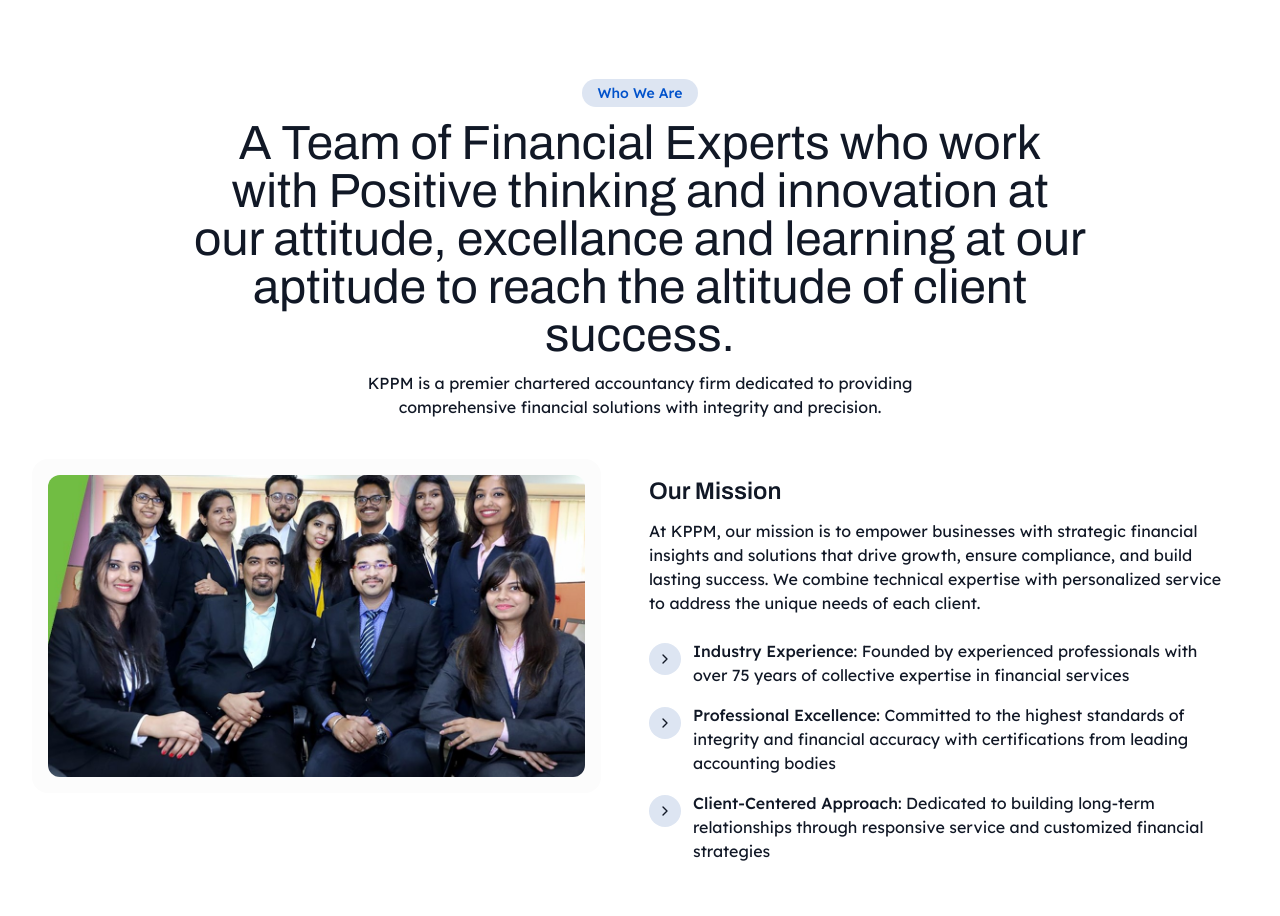
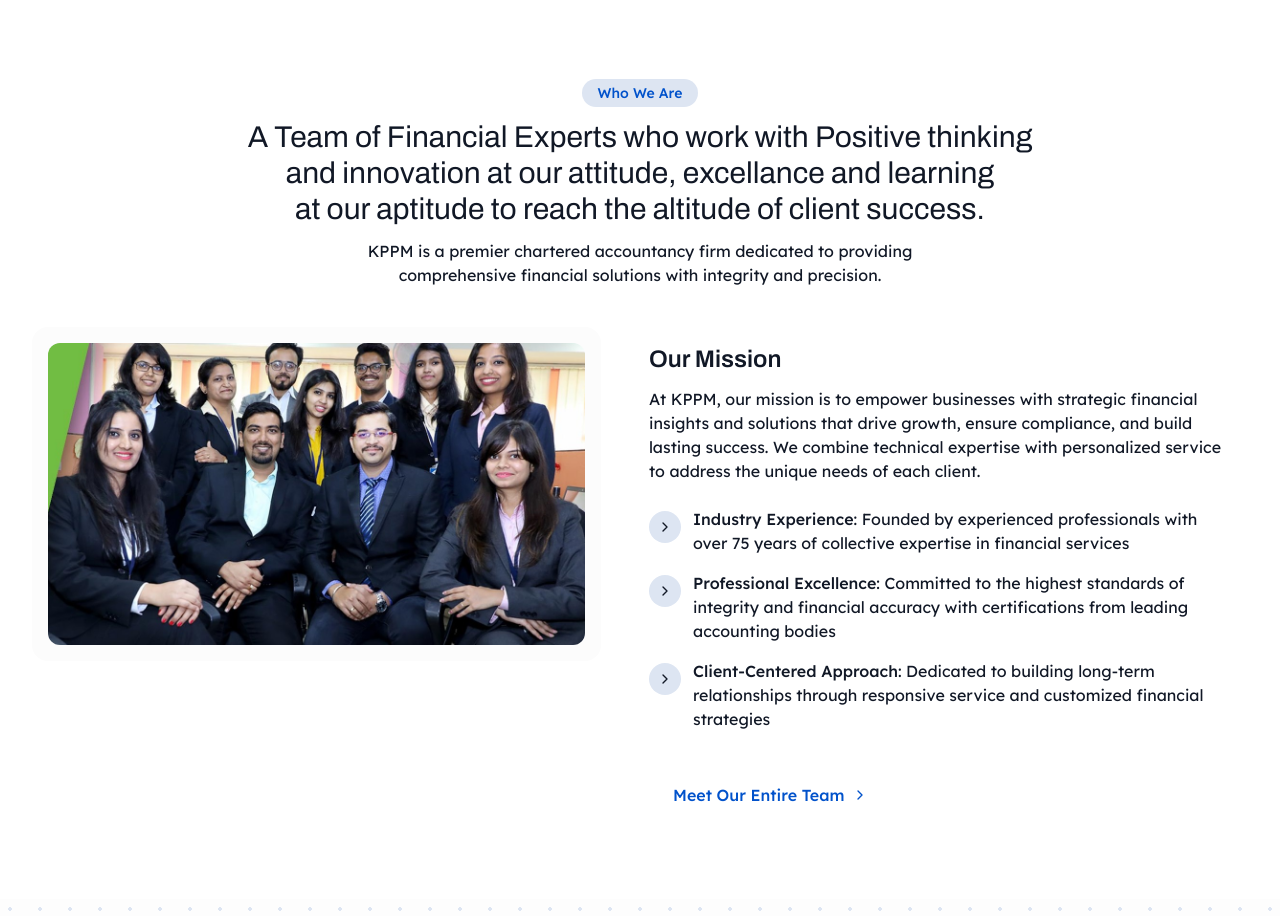
Before and after one commit to ankur-development/kppmca, a Next.js app: page / in a window 1280 px wide. Shown: the part 813-1729 px from the top of the page. Built offline with nearby package versions, Linux system fonts and the light colour scheme.

Commit message:
text fixed

```diff
--- a/sections/about.tsx
+++ b/sections/about.tsx
@@ -8,7 +8,7 @@
         <div className="w-fit bg-accent text-primary px-4 py-1 rounded-full text-sm font-medium">
           Who We Are
         </div>
-        <h1 className="text-3xl sm:text-4xl md:text-5xl mt-3">
+        <h1 className="text-xl sm:text-2xl md:text-3xl mt-3 text-balance">
           A Team of Financial Experts who work with Positive thinking and innovation at our attitude, excellance and learning at our aptitude to reach the altitude of client success.
         </h1>
         <p className="max-w-xl mt-3 text-sm sm:text-base">
--- a/sections/services.tsx
+++ b/sections/services.tsx
@@ -54,7 +54,7 @@
         <div className="w-fit bg-accent text-primary px-3 sm:px-4 py-1 rounded-full text-xs sm:text-sm font-medium">
           How We Serve
         </div>
-        <h1 className="text-3xl sm:text-4xl md:text-5xl mt-3">
+        <h1 className="text-3xl sm:text-4xl md:text-5xl mt-3 ">
           Comprehensive Financial and Compliance Services Tailored to Your Needs
         </h1>
         <p className="max-w-xl mt-3 text-sm sm:text-base">
```
